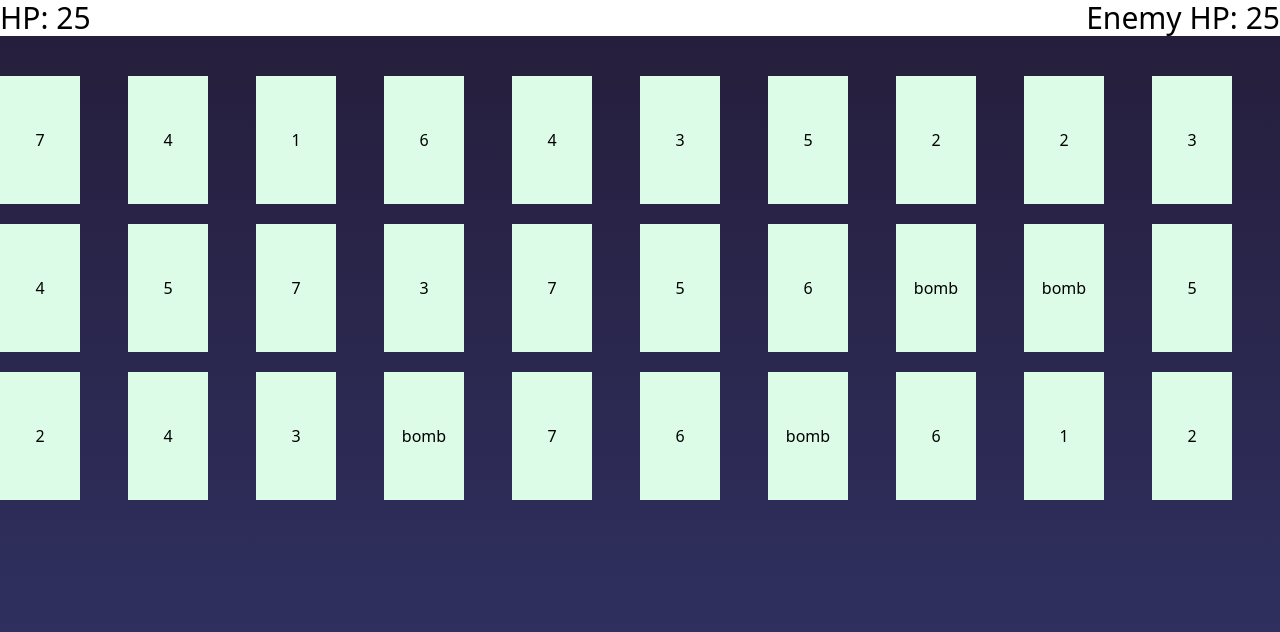
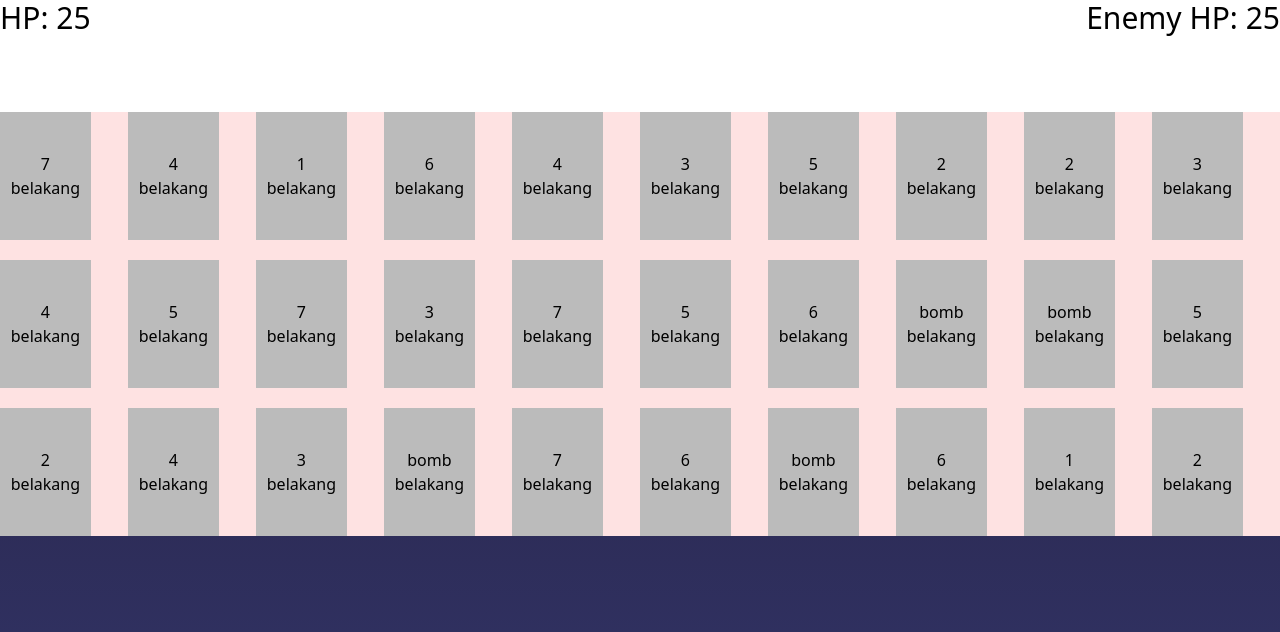
Before and after one commit to nichmatt/Flip-and-boom-fe, a React (Vite) app: page /play in a window 1280 px wide. Shown: the top 632 px of the page. Built offline with nearby package versions, Linux system fonts and the light colour scheme.

Commit message:
feat: bug fixes

```diff
--- a/src/codeSnippets/afterFlip2Card.js
+++ b/src/codeSnippets/afterFlip2Card.js
@@ -1,6 +1,6 @@
-import { removeCardFromBoard } from "../helpers";
+import { removeCardFromBoard, pause, flipClose } from "../helpers";
 
-export const afterFlip2Card = (
+export const afterFlip2Card = async (
 	chosenCard,
 	enemyHp,
 	setEnemyHp,
@@ -9,6 +9,8 @@ export const afterFlip2Card = (
 	resetChosenCard,
 	setTurn
 ) => {
+	setTurn("wait");
+
 	if (chosenCard[0][0] == chosenCard[1][0]) {
 		const damageDealtToEnemy = +chosenCard[0][0];
 
@@ -20,10 +22,18 @@ export const afterFlip2Card = (
 			return;
 		}
 
+		await pause(2000);
+
 		removeCardFromBoard(board, setBoard, chosenCard);
 	} else {
-		setTurn("cpu");
+		await pause(2000);
+
+		flipClose(board, setBoard);
 	}
+
+	await pause(2000);
+
+	setTurn("cpu");
 
 	resetChosenCard();
 };
--- a/src/codeSnippets/cpuTurnRandom.js
+++ b/src/codeSnippets/cpuTurnRandom.js
@@ -1,4 +1,4 @@
-import { randomNumber, pause, removeCardFromBoard } from "../helpers";
+import { randomNumber, pause, removeCardFromBoard, flipOpen, flipClose } from "../helpers";
 
 export const cpuTurnRandom = async ({
 	board,
@@ -8,10 +8,13 @@ export const cpuTurnRandom = async ({
 	setHp,
 	hp,
 	setBoard,
-	boardShownTrueOnly,
 }) => {
 	try {
 		const enemyCards = [];
+
+    const boardShownTrueOnly = structuredClone(board).filter((el) => el.shown)
+
+    console.log(boardShownTrueOnly.length, "<<length boardtrueonly");
 
 		const firstRandomNum = randomNumber(boardShownTrueOnly);
 
@@ -19,8 +22,14 @@ export const cpuTurnRandom = async ({
 
 		const firstRandomCard = boardShownTrueOnly?.splice(firstRandomNum, 1);
 
+    const newBoard = flipOpen(board, setBoard, firstRandomCard[0].index)
+
 		if (firstRandomCard[0].value == "bomb") {
 			setEnemyHp(enemyHp - 2);
+
+      await pause(2000)
+
+      flipClose(board, setBoard)
 
 			setTurn("user");
 
@@ -35,8 +44,14 @@ export const cpuTurnRandom = async ({
 
 		const secondRandomCard = boardShownTrueOnly?.splice(secondRandomNum, 1);
 
+    flipOpen(newBoard, setBoard, secondRandomCard[0].index)
+
 		if (secondRandomCard[0].value == "bomb") {
 			setEnemyHp(enemyHp - 2);
+
+			await pause(2000);
+
+      flipClose(board, setBoard)
 
 			setTurn("user");
 
@@ -45,19 +60,21 @@ export const cpuTurnRandom = async ({
 
 		enemyCards.push([secondRandomCard[0].value, secondRandomCard[0].index]);
 
-		console.log(enemyCards);
-
 		if (enemyCards[0][0] == enemyCards[1][0]) {
 			const damageDealtToUser = +enemyCards[0][0];
 
 			hp - damageDealtToUser < 0 ? setHp(0) : setHp(hp - damageDealtToUser);
 
+      await pause(2000);
+
 			removeCardFromBoard(board, setBoard, enemyCards);
-		} else {
-			await pause(2000);
+		}
 
-			setTurn("user");
-		}
+		await pause(2000);
+
+    flipClose(board, setBoard)
+
+		setTurn("user");
 	} catch (err) {
 		throw err;
 	}
--- a/src/codeSnippets/handleUserCardClick.js
+++ b/src/codeSnippets/handleUserCardClick.js
@@ -1,22 +1,34 @@
-export const handleUserCardClick = (
+import { flipClose, flipOpen, pause } from "../helpers";
+
+export const handleUserCardClick = async (
 	e,
 	turn,
 	setHp,
 	setTurn,
 	chosenCard,
 	setChosenCard,
-	hp
+	hp,
+	board,
+	setBoard
 ) => {
 	e.stopPropagation();
 
-	if (turn == "cpu") return;
+	if (turn != "user") return;
 
 	const value = e.currentTarget.attributes.value.value;
 
 	const index = e.currentTarget.attributes.index.value;
 
+	flipOpen(board, setBoard, index);
+
 	if (value == "bomb") {
 		setHp(hp - 2);
+
+    setTurn("wait")
+
+		await pause(2000);
+
+		flipClose(board, setBoard);
 
 		setTurn("cpu");
 
--- a/src/components/CardInPlay.jsx
+++ b/src/components/CardInPlay.jsx
@@ -1,18 +1,50 @@
-export default function CardInPlay({ handleClick, card, index, shown }) {
+import skin from "/assets/card/orange-card.png"
+
+export default function CardInPlay({ handleClick, card, index, shown, flip }) {
 	if (shown) {
 		return (
 			<div
 				onClick={handleClick}
-				className="w-20 h-32 bg-green-100 flex justify-center items-center"
+				className="w-[5.675rem] h-32 bg-transparent"
 				value={card}
 				index={index}
+				style={{ perspective: "1000px" }}
 			>
-				{card}
+				<div
+					className="flip-card-inner relative w-full h-full duration-[1234ms]"
+					style={
+						flip
+							? { transformStyle: "preserve-3d", transform: "rotateY(180deg)" }
+							: { transformStyle: "preserve-3d" }
+					}
+				>
+					<div
+						className="flip-card-front bg-[#bbb] text-black absolute w-full h-full flex flex-col justify-center items-center"
+						style={{
+							backfaceVisibility: "hidden",
+							WebkitBackfaceVisibility: "hidden",
+							MozBackfaceVisibility: "hidden",
+						}}
+					>
+						{card}
+
+						<h1>belakang</h1>
+					</div>
+					<div
+						className="flip-card-back bg-[dodgerblue] text-white absolute w-full h-full flex justify-center items-center"
+						style={{
+							transform: "rotateY(180deg)",
+							backfaceVisibility: "hidden",
+							WebkitBackfaceVisibility: "hidden",
+							MozBackfaceVisibility: "hidden",
+						}}
+					>
+						{card}
+					</div>
+				</div>
 			</div>
 		);
 	}
 
-	return (
-		<div className="w-20 h-32"></div>
-	);
+	return <div className="w-20 h-32"></div>;
 }
--- a/src/helpers/boardBeforeRandomized.js
+++ b/src/helpers/boardBeforeRandomized.js
@@ -1,33 +1,33 @@
 // add things that needed for each card here
 export const boardBeforeRandomized = [
-	{ value: 1, shown: true },
-	{ value: 1, shown: true },
-	{ value: 2, shown: true },
-	{ value: 2, shown: true },
-	{ value: 2, shown: true },
-	{ value: 2, shown: true },
-	{ value: 3, shown: true },
-	{ value: 3, shown: true },
-	{ value: 3, shown: true },
-	{ value: 3, shown: true },
-	{ value: 4, shown: true },
-	{ value: 4, shown: true },
-	{ value: 4, shown: true },
-	{ value: 4, shown: true },
-	{ value: 5, shown: true },
-	{ value: 5, shown: true },
-	{ value: 5, shown: true },
-	{ value: 5, shown: true },
-	{ value: 6, shown: true },
-	{ value: 6, shown: true },
-	{ value: 6, shown: true },
-	{ value: 6, shown: true },
-	{ value: 7, shown: true },
-	{ value: 7, shown: true },
-	{ value: 7, shown: true },
-	{ value: 7, shown: true },
-	{ value: "bomb", shown: true },
-	{ value: "bomb", shown: true },
-	{ value: "bomb", shown: true },
-	{ value: "bomb", shown: true },
+	{ value: 1, shown: true, flip: false },
+	{ value: 1, shown: true, flip: false },
+	{ value: 2, shown: true, flip: false },
+	{ value: 2, shown: true, flip: false },
+	{ value: 2, shown: true, flip: false },
+	{ value: 2, shown: true, flip: false },
+	{ value: 3, shown: true, flip: false },
+	{ value: 3, shown: true, flip: false },
+	{ value: 3, shown: true, flip: false },
+	{ value: 3, shown: true, flip: false },
+	{ value: 4, shown: true, flip: false },
+	{ value: 4, shown: true, flip: false },
+	{ value: 4, shown: true, flip: false },
+	{ value: 4, shown: true, flip: false },
+	{ value: 5, shown: true, flip: false },
+	{ value: 5, shown: true, flip: false },
+	{ value: 5, shown: true, flip: false },
+	{ value: 5, shown: true, flip: false },
+	{ value: 6, shown: true, flip: false },
+	{ value: 6, shown: true, flip: false },
+	{ value: 6, shown: true, flip: false },
+	{ value: 6, shown: true, flip: false },
+	{ value: 7, shown: true, flip: false },
+	{ value: 7, shown: true, flip: false },
+	{ value: 7, shown: true, flip: false },
+	{ value: 7, shown: true, flip: false },
+	{ value: "bomb", shown: true, flip: false },
+	{ value: "bomb", shown: true, flip: false },
+	{ value: "bomb", shown: true, flip: false },
+	{ value: "bomb", shown: true, flip: false },
 ];
--- /dev/null
+++ b/src/helpers/flipCard.js
@@ -0,0 +1,17 @@
+export const flipOpen = (board, setBoard, index) => {
+	const cloneBoard = structuredClone(board);
+
+	cloneBoard[+index].flip = true;
+
+	setBoard(cloneBoard);
+
+	return cloneBoard;
+};
+
+export const flipClose = (board, setBoard) => {
+	const newBoard = structuredClone(board);
+
+	newBoard.forEach((el) => (el.flip = false));
+
+	setBoard(newBoard);
+};
--- a/src/helpers/index.js
+++ b/src/helpers/index.js
@@ -3,5 +3,14 @@ import { randomNumber } from "./randomNumber";
 import { pause } from "./pause";
 import { scoreCalculation } from "./scoreCalculation";
 import { removeCardFromBoard } from "./removeCardFromBoard";
+import { flipOpen, flipClose } from "./flipCard";
 
-export { boardBeforeRandomized, randomNumber, pause, scoreCalculation, removeCardFromBoard };
+export {
+	boardBeforeRandomized,
+	randomNumber,
+	pause,
+	scoreCalculation,
+	removeCardFromBoard,
+	flipOpen,
+	flipClose,
+};
--- a/src/pages/PlayPage.jsx
+++ b/src/pages/PlayPage.jsx
@@ -22,7 +22,6 @@ export default function PlayPage() {
 
 	// collection of useState
 	const [board, setBoard] = useState([]);
-	const [boardShownTrueOnly, setBoardShownTrueOnly] = useState([]);
 	const [hp, setHp] = useState(25);
 	const [enemyHp, setEnemyHp] = useState(25);
 	const [chosenCard, setChosenCard] = useState([]);
@@ -34,7 +33,7 @@ export default function PlayPage() {
 	const resetChosenCard = () => setChosenCard([]);
 
 	const handleClick = (e) => {
-		handleUserCardClick(e, turn, setHp, setTurn, chosenCard, setChosenCard, hp);
+		handleUserCardClick(e, turn, setHp, setTurn, chosenCard, setChosenCard, hp, board, setBoard);
 	};
 
 	// collection of function parameters
@@ -46,7 +45,6 @@ export default function PlayPage() {
 		setHp,
 		hp,
 		setBoard,
-		boardShownTrueOnly,
 	};
 
 	const cpuTurnAccurateParameters = { ...cpuTurnRandomParameters };
@@ -55,16 +53,6 @@ export default function PlayPage() {
 	useEffect(() => {
 		createdLifecycle(setBoard);
 	}, []);
-
-	// watcher for board useState
-	useEffect(() => {
-		setBoardShownTrueOnly(board.filter((el) => el.shown));
-	}, [board]);
-
-  // watcher for boardShownTrueOnly useState
-	useEffect(() => {
-		boardShownTrueOnly.length < 30 && boardShownTrueOnly.length > 0 && turn == "user" ? setTurn("cpu") : setTurn("user");
-	}, [boardShownTrueOnly]);
 
 	// watcher for chosenCard useState
 	useEffect(() => {
@@ -78,7 +66,6 @@ export default function PlayPage() {
 				resetChosenCard,
 				setTurn,
 				setShowGameResult,
-				setBoardShownTrueOnly
 			);
 	}, [chosenCard]);
 
@@ -101,14 +88,16 @@ export default function PlayPage() {
 
 	// watcher for enemyHp useState
 	useEffect(() => {
-		enemyHp <= 0 || (hp <= 0 && setShowGameResult(true));
+		if (enemyHp <= 0 || hp <= 0) {
+			setShowGameResult(true);
+		}
 	}, [enemyHp, hp]);
 
 	// component that is being returned
 	return (
 		<>
 			<div
-				className="min-h-screen h-full w-full"
+				className="min-h-screen h-full w-full flex flex-col"
 				style={{
 					background:
 						"linear-gradient(180deg, #251D3A 0%, #323569 99.99%, rgba(37, 29, 58, 0.00) 100%)",
@@ -118,25 +107,28 @@ export default function PlayPage() {
 				{showGameResult && <GameResult hp={hp} totalTurn={totalTurn} />}
 
 				{/* health bar for player and enemy */}
-				<div className="flex justify-between bg-white text-3xl">
+				<div className="flex justify-between bg-white text-3xl h-28">
 					<div>HP: {hp}</div>
 					<div>Enemy HP: {enemyHp}</div>
 				</div>
 
 				{/* card playing arena */}
-				<div className="grid grid-cols-10 gap-y-5 mt-10 ">
+				<div className="grid grid-cols-10 gap-y-5 bg-red-100">
 					{board.map((card, index) => {
 						return (
 							<CardInPlay
 								key={index}
 								card={card.value}
 								shown={card.shown}
+								flip={card.flip}
 								index={index}
 								handleClick={handleClick}
 							/>
 						);
 					})}
 				</div>
+
+        <div className="flex flex-col"></div>
 			</div>
 		</>
 	);
```
